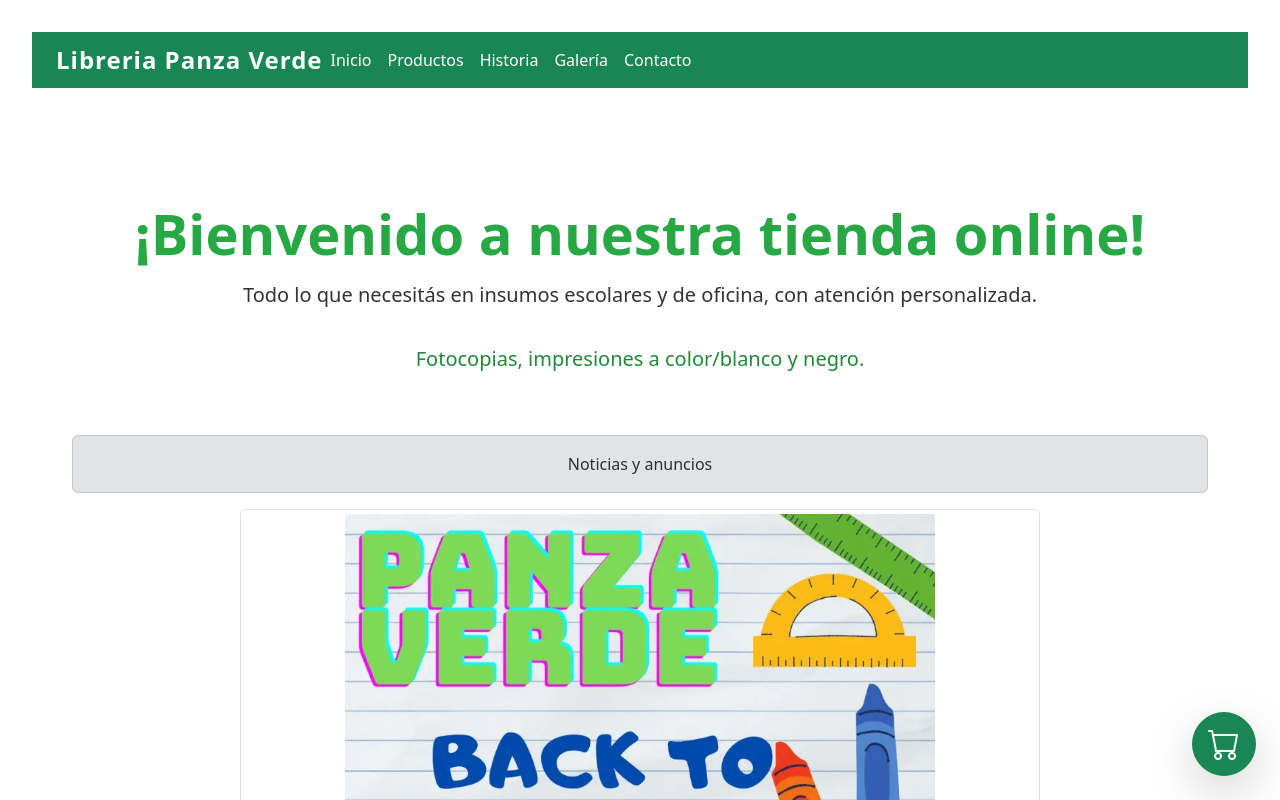
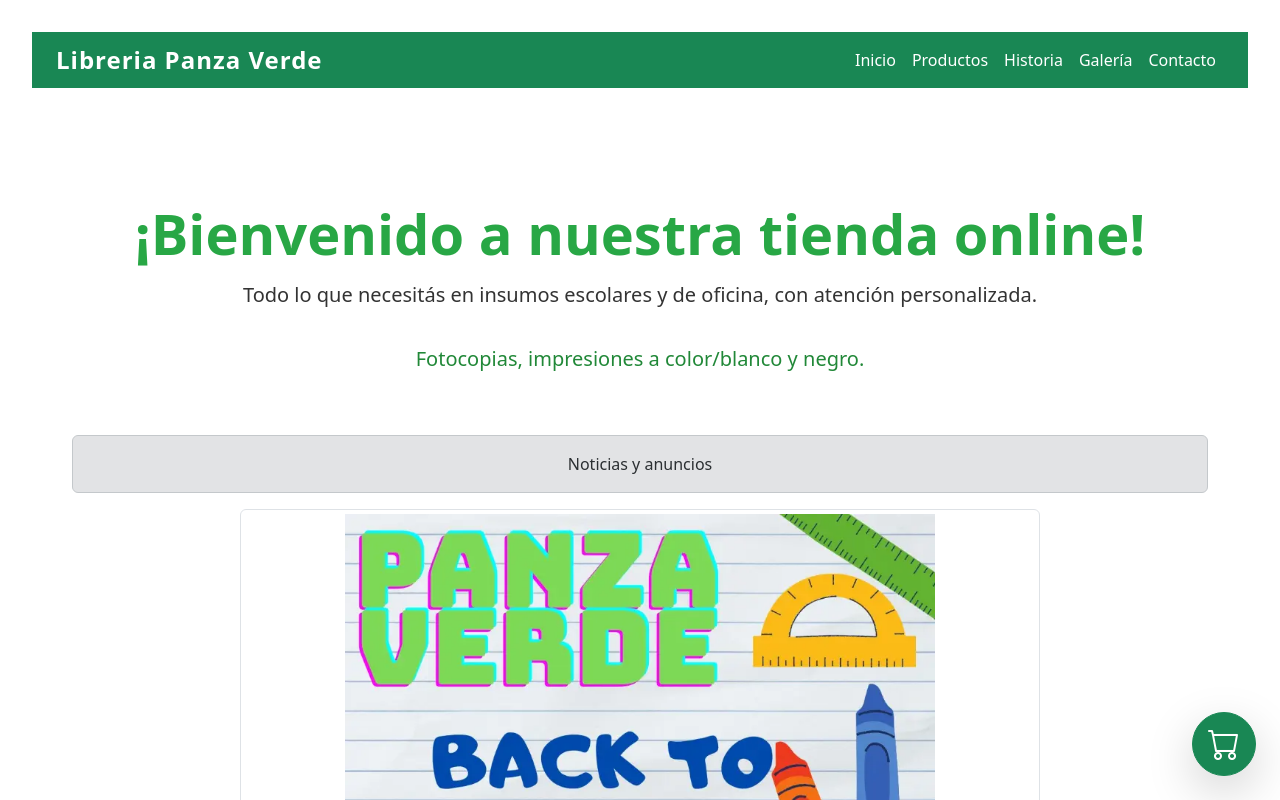
Before and after one commit to emalmeida-rp/panzaverdelib, a React (Vite) app: page / in a window 1280 px wide. Shown: the top 800 px of the page. Built offline with nearby package versions, Linux system fonts and the light colour scheme.

Commit message:
correcciones menores

```diff
--- a/src/components/Navbar.jsx
+++ b/src/components/Navbar.jsx
@@ -12,7 +12,7 @@ const Navbar = () => {
 
   return (
     <nav className="navbar navbar-expand-lg navbar-light bg-success w-100">
-      <div className="container-fluid px-4">
+      <div className="container-fluid px-4 justify-content-between">
         <Link to="/" className="navbar-logo" style={{ color: 'white', textDecoration: 'none', fontSize: '1.5rem' }}>
           Libreria Panza Verde
         </Link>
@@ -26,7 +26,7 @@ const Navbar = () => {
           <span className="navbar-toggler-icon"></span>
         </button>
         <div className={`${isNavCollapsed ? 'collapse' : ''} navbar-collapse`}>
-          <div className="navbar-nav me-auto">
+          <div className="navbar-nav ms-auto">
             <Link to="/" className="nav-link" onClick={() => setIsNavCollapsed(true)}>Inicio</Link>
             <Link to="/productos" className="nav-link" onClick={() => setIsNavCollapsed(true)}>Productos</Link>
             <Link to="/history" className="nav-link" onClick={() => setIsNavCollapsed(true)}>Historia</Link>
```
